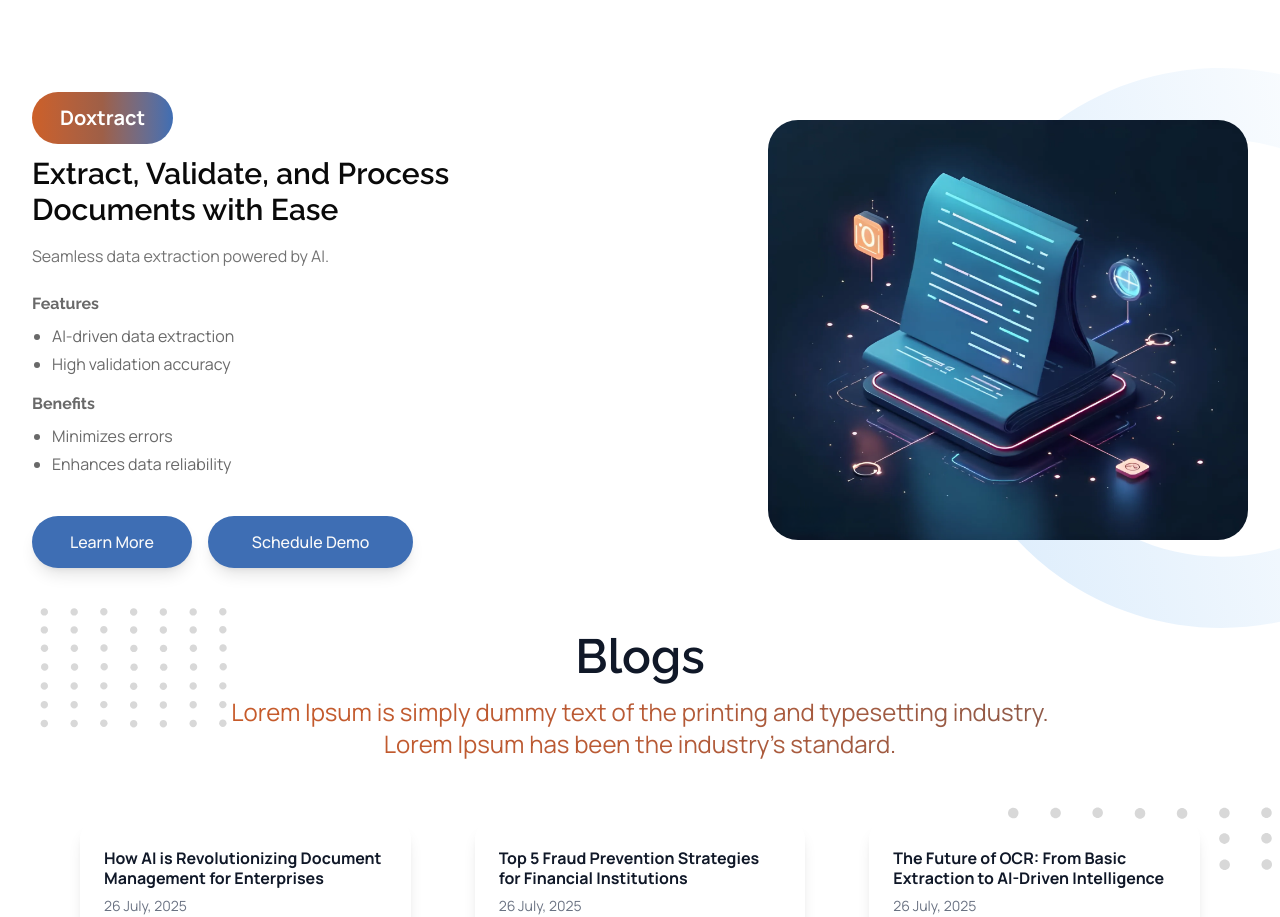
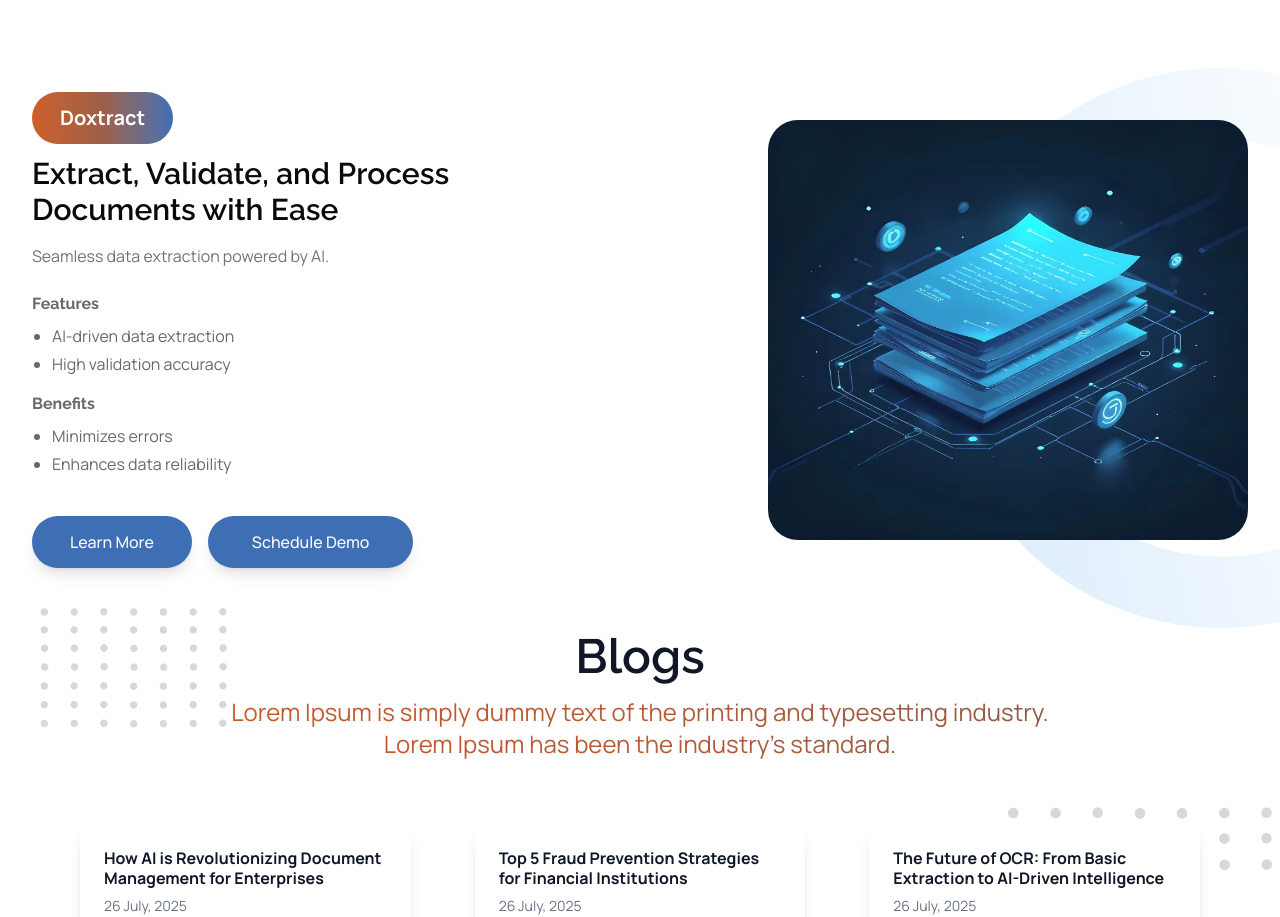
Before and after one commit to FaydArshan94/Aadrila, a Next.js app: page / in a window 1280 px wide. Shown: the part 2980-3897 px from the top of the page. Built offline with nearby package versions, Linux system fonts and the light colour scheme.

Commit message:
fix: update logo transition effects and change product image in constants

```diff
--- a/app/(site)/page.tsx
+++ b/app/(site)/page.tsx
@@ -49,7 +49,7 @@ const AadrilaWebsite = () => {
                   className="relative w-[52px] h-[52px]"
                   initial={{ scale: 0, opacity: 0 }}
                   animate={{ scale: 1, opacity: 1 }}
-                  transition={{ ease: "easeOut", duration: 2 }}
+                  transition={logoTransition}
                 >
                   <Image
                     src="/Logo.svg"
@@ -64,7 +64,7 @@ const AadrilaWebsite = () => {
                   className="relative w-[140px] h-[40px]"
                   initial={{ scale: 0, opacity: 0, x: -80 }}
                   animate={{ scale: 1, opacity: 1, x: 0 }}
-                  transition={{ ease: "easeOut", delay: 1.5, duration: 2 }}
+                  transition={{ ...logoTransition, delay: 0.5 }}
                 >
                   <Image
                     src="/LogoText.svg"
--- a/lib/constants.ts
+++ b/lib/constants.ts
@@ -64,7 +64,7 @@ export const products: Product[] = [
       "Minimizes errors",
       "Enhances data reliability",
     ],
-    image: "/doxTract.png",
+    image: "/docSim.png",
     ctaPrimary: "Learn More",
     ctaSecondary: "Schedule Demo",
     circleImage: "/Combined-Shape-Copy.svg",
```
